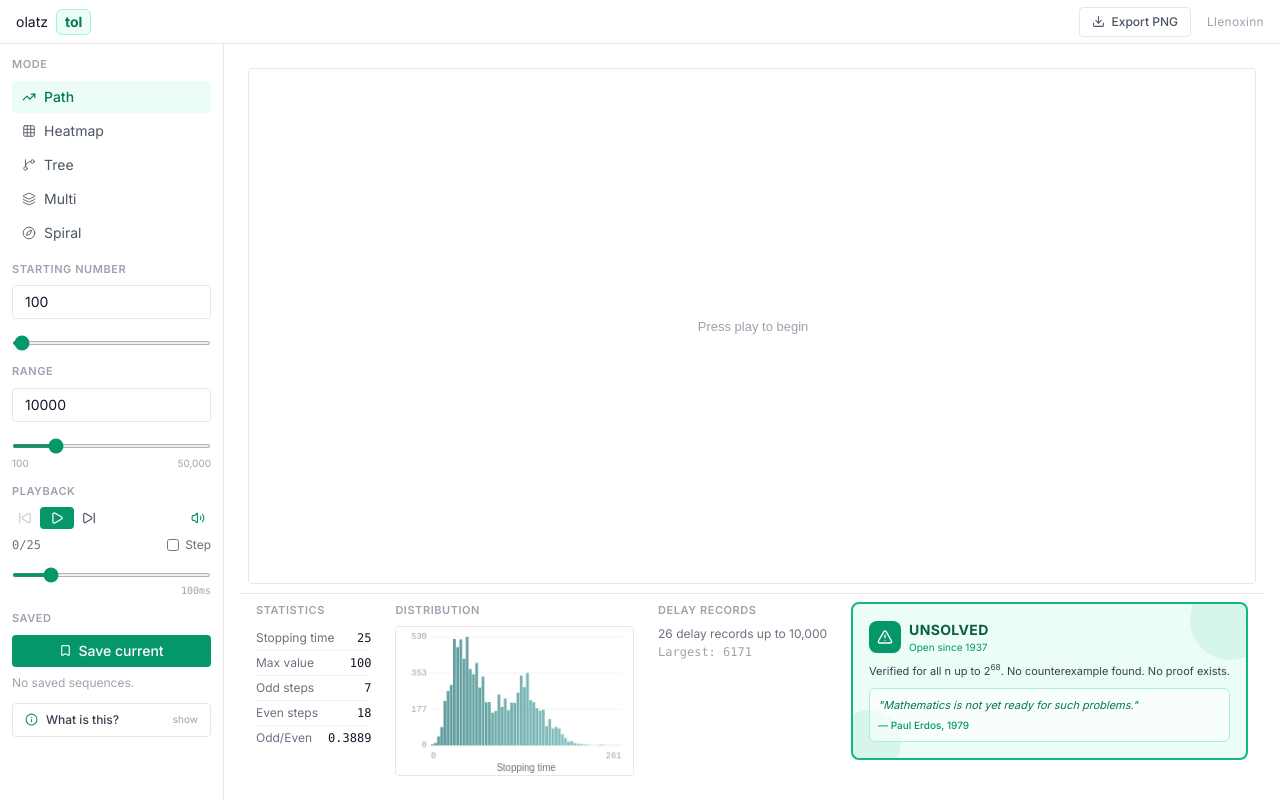
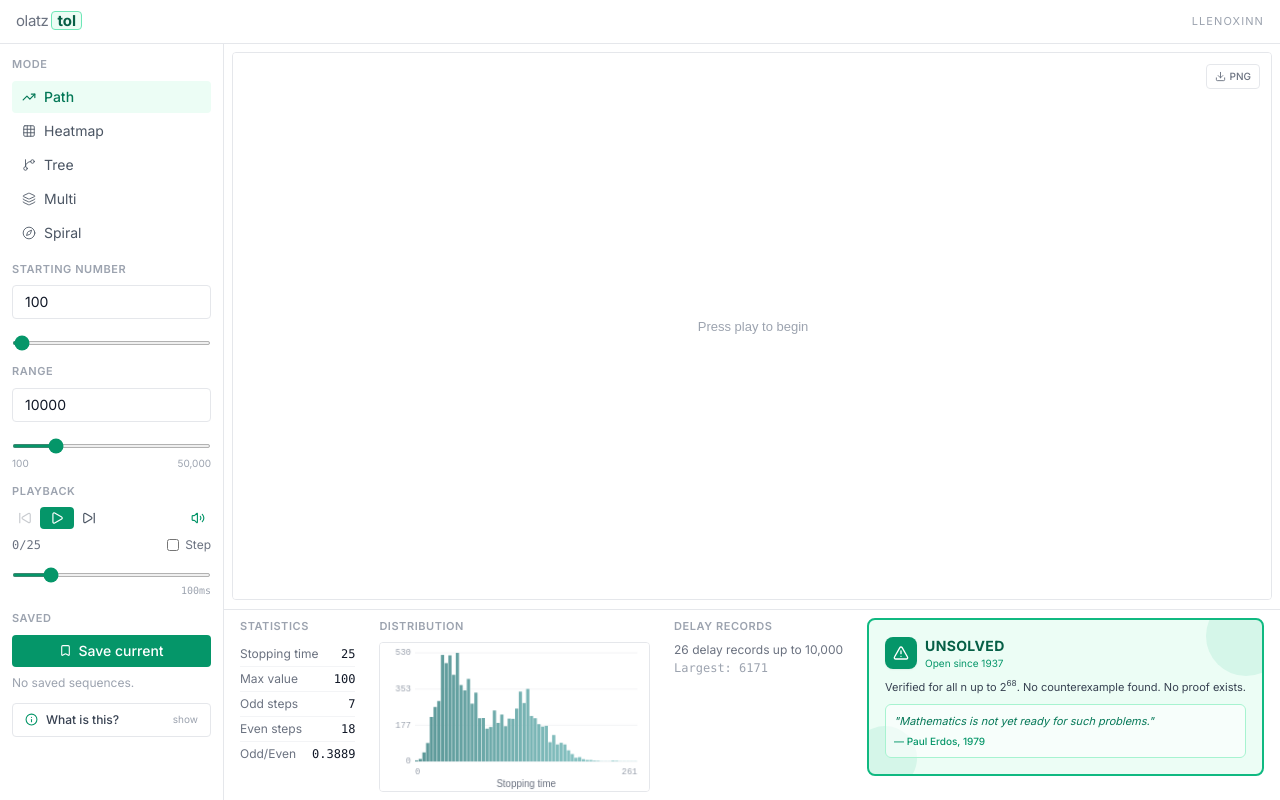
Before and after one commit to Llenoxinn/Olatz-Tol-, a React (Vite) app: page / in a window 1280 px wide. Built offline with nearby package versions, Linux system fonts and the light colour scheme.

Commit message:
Layout Adjustments!

```diff
--- a/src/App.jsx
+++ b/src/App.jsx
@@ -44,19 +44,19 @@ export default function App() {
         </>
       }
       main={
-        <div className="flex flex-col w-full h-full overflow-hidden">
-          <div className="flex-1 min-h-0 p-2">
+        <>
+          <div className="flex-1 min-h-0 p-2 overflow-hidden">
             <VizContainer>
               {(size) => <Viz w={size.w} h={size.h} />}
             </VizContainer>
           </div>
-          <div className="shrink-0 border-t border-gray-200 pt-2 pb-2 px-4 grid grid-cols-[auto_1fr_auto_auto] gap-x-6 gap-y-1 items-start">
+          <div className="shrink-0 border-t border-gray-200 pt-2 pb-2 px-4 grid grid-cols-[auto_1fr_auto_auto] gap-x-6 gap-y-1 items-start overflow-x-auto">
             <StatsPanel />
             <Histogram />
             <DelayTracker />
             <UnsolvedPanel />
           </div>
-        </div>
+        </>
       }
     />
   )
--- a/src/components/Layout.jsx
+++ b/src/components/Layout.jsx
@@ -1,40 +1,21 @@
-import { Download } from 'lucide-react'
-import { getExportFn } from './viz/exportBus.js'
-
 export default function Layout({ sidebar, main }) {
-  const handleExport = () => {
-    const fn = getExportFn()
-    if (fn) fn()
-  }
-
   return (
     <div className="h-screen flex flex-col bg-white">
       <header className="h-11 shrink-0 border-b border-gray-200 flex items-center px-4 justify-between">
-        <div className="flex items-center gap-2">
-          <span className="text-sm font-normal text-gray-900">olatz</span>
-          <span className="text-sm font-bold text-emerald-700 bg-emerald-50 border border-emerald-200 rounded-md px-2 py-0.5">
+        <div className="flex items-baseline gap-[3px]">
+          <span className="text-[15px] font-light text-gray-500 tracking-tight">olatz</span>
+          <span className="text-[15px] font-bold text-emerald-800 bg-emerald-50 border border-emerald-300 rounded px-[5px] py-[1px] leading-none">
             tol
           </span>
         </div>
-        <div className="flex items-center gap-4">
-          <button
-            onClick={handleExport}
-            className="flex items-center gap-1.5 px-3 py-1.5 text-xs font-medium text-gray-600 border border-gray-200 rounded hover:bg-gray-50 hover:text-gray-900 transition-colors"
-          >
-            <Download size={13} />
-            Export PNG
-          </button>
-          <span className="text-xs text-gray-400 tracking-wide">Llenoxinn</span>
-        </div>
+        <span className="text-[11px] font-light text-gray-400 tracking-widest uppercase">Llenoxinn</span>
       </header>
-      <div className="flex-1 flex overflow-hidden">
+      <div className="flex-1 flex overflow-hidden min-h-0">
         <aside className="w-56 shrink-0 border-r border-gray-200 p-3 overflow-y-auto flex flex-col gap-3">
           {sidebar}
         </aside>
-        <main className="flex-1 flex flex-col overflow-hidden">
-          <div className="flex-1 flex items-center justify-center p-4 overflow-hidden">
-            {main}
-          </div>
+        <main className="flex-1 flex flex-col overflow-hidden min-w-0">
+          {main}
         </main>
       </div>
     </div>
--- a/src/components/viz/VizContainer.jsx
+++ b/src/components/viz/VizContainer.jsx
@@ -1,14 +1,7 @@
 import useContainerSize from '../../hooks/useContainerSize.js'
-import { setExportFn, clearExportFn } from './exportBus.js'
-import { useEffect, useRef } from 'react'
+import { Download } from 'lucide-react'
 
-export default function VizContainer({ children }) {
-  const { ref, w, h } = useContainerSize()
-  const innerRef = useRef(null)
-
-  useEffect(() => {
-    setExportFn(() => {
-      const canvas = innerRef.current?.querySelector('canvas')
+function doExport(canvas) {
   if (!canvas) return
   const tmp = document.createElement('canvas')
   tmp.width = canvas.width
@@ -25,15 +18,36 @@ export default function VizContainer({ children }) {
   link.download = 'olatz-tol.png'
   link.href = tmp.toDataURL('image/png')
   link.click()
-    })
-    return () => clearExportFn()
-  }, [])
+}
+
+export default function VizContainer({ children }) {
+  const { ref, w, h } = useContainerSize()
+
+  const handleExport = () => {
+    const canvas = ref.current?.querySelector('canvas')
+    doExport(canvas)
+  }
+
+  // Expose for header button
+  if (ref.current) {
+    ref.current._exportFn = handleExport
+  }
 
   return (
-    <div ref={ref} className="w-full h-full">
-      <div ref={innerRef} className="border border-gray-200 rounded overflow-hidden inline-block" style={{ width: w, height: h }}>
+    <div ref={ref} className="w-full h-full relative">
+      <div className="border border-gray-200 rounded overflow-hidden inline-block" style={{ width: w, height: h }}>
         {typeof children === 'function' ? children({ w, h }) : children}
       </div>
+      {w > 100 && (
+        <button
+          onClick={handleExport}
+          className="absolute top-3 right-3 z-10 flex items-center gap-1 px-2 py-1 text-[10px] font-medium text-gray-500 bg-white/80 backdrop-blur-sm border border-gray-200 rounded hover:bg-gray-50 hover:text-gray-700 transition-colors"
+          title="Export as transparent PNG"
+        >
+          <Download size={11} />
+          PNG
+        </button>
+      )}
     </div>
   )
 }
```
Also changed, not shown: 6 other files (tests, documents, lock files or other folders). Lines whose indentation alone changed are shown as unchanged.
